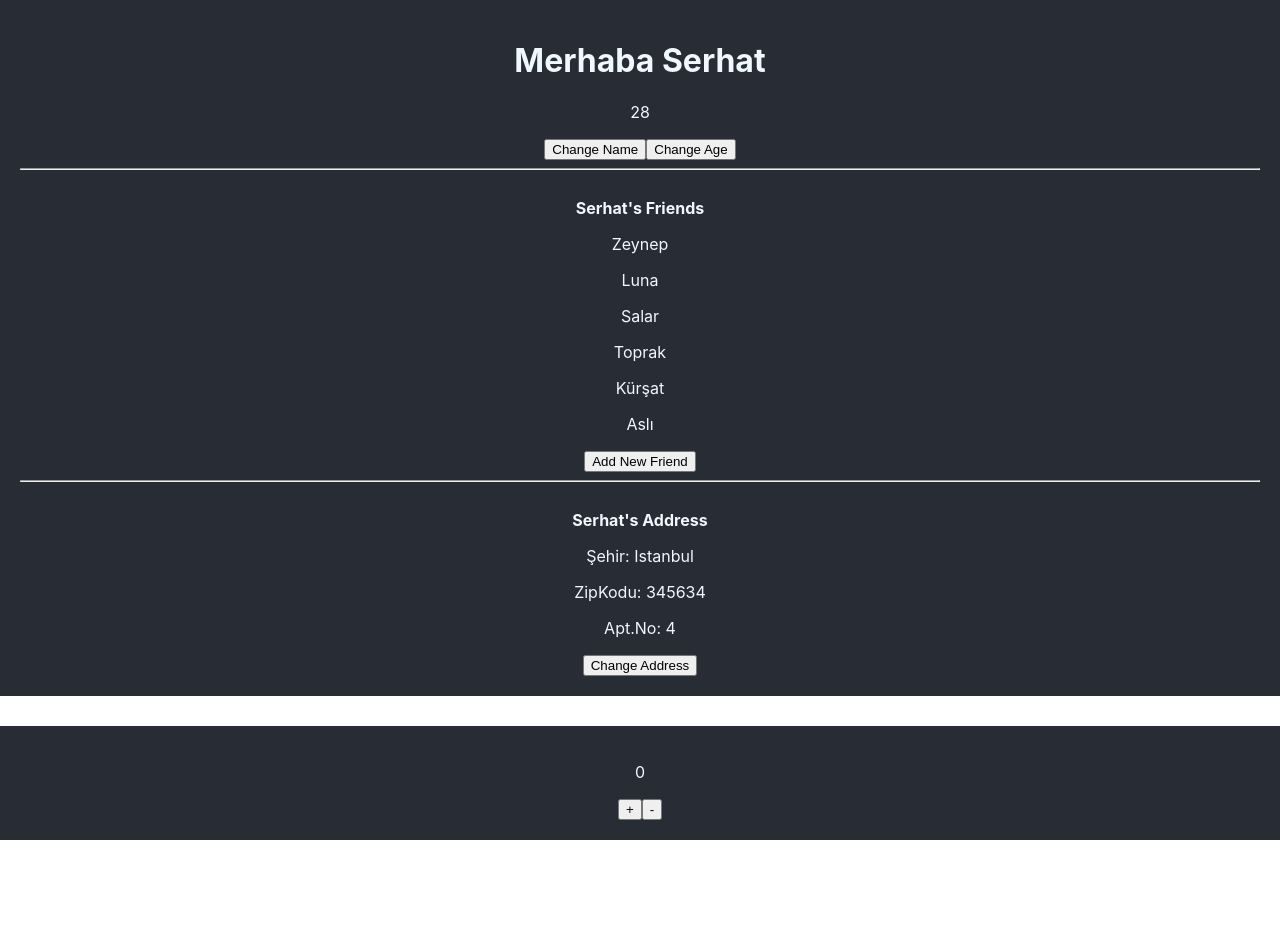
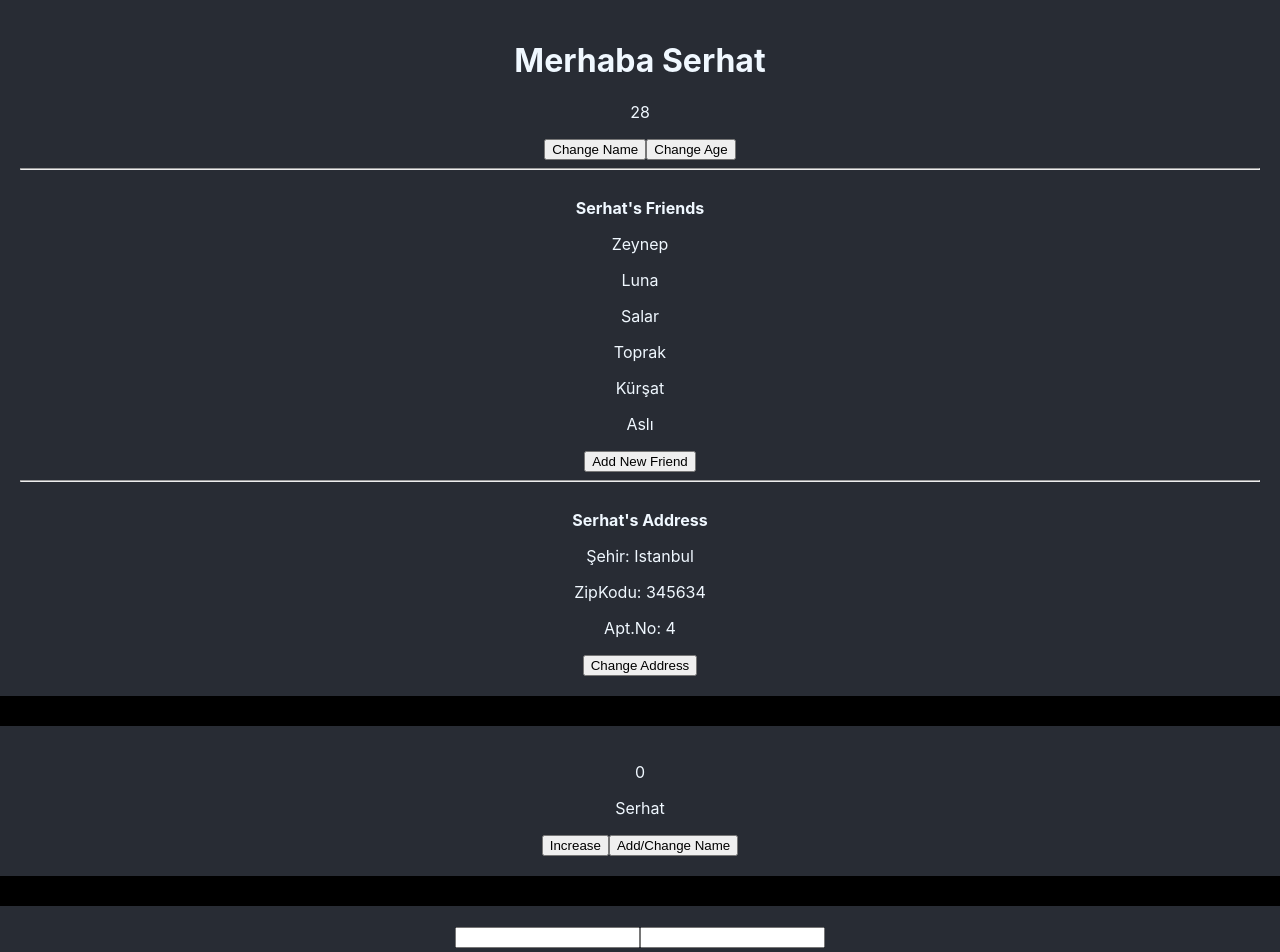
Before and after one commit to serhatbek/react-app-state, a React (Create React App) app: page / in a window 1280 px wide. Shown: the top 952 px of the page. Before the commit the page ends 850 px from the top, so only its background shows below. Built offline with nearby package versions, Linux system fonts and the light colour scheme.

Commit message:
Learning useEffect hook

```diff
--- a/src/App.css
+++ b/src/App.css
@@ -1,5 +1,6 @@
 .App {
   text-align: center;
+  background-color: black;
 }
 
 .App-logo {
--- a/src/App.js
+++ b/src/App.js
@@ -2,11 +2,17 @@ import './App.css';
 
 import Name from './Name';
 import Counter from './Counter';
+import Input from './Input';
+import MountComponent from './MountComponent';
 
 function App() {
   return (
     <div className='App'>
       <Name />
+      <br />
+      <MountComponent />
+      <br />
+      <Input />
       <br />
       <Counter />
     </div>
--- /dev/null
+++ b/src/Input.js
@@ -0,0 +1,20 @@
+import { useState } from 'react';
+
+const Input = () => {
+  const [form, setForm] = useState({ name: '', surname: '' });
+
+  const onInputChange = (e) => {
+    setForm({ ...form, [e.target.name]: e.target.value });
+  };
+
+  return (
+    <div className='wrapper'>
+      <input name='name' value={form.name} onChange={onInputChange} />
+      <input name='surname' value={form.surname} onChange={onInputChange} />
+      <br />
+      {form.name} {form.surname}
+    </div>
+  );
+};
+
+export default Input;
--- /dev/null
+++ b/src/MountComponent.js
@@ -0,0 +1,34 @@
+import { useState, useEffect } from 'react';
+
+/**
+ * ! Hook yapıları (@useState, @useEffect...) asla if koşullandırmaları içerisinde olmamalı!
+ * * useEffect ile state deki değişimleri yakalıyoruz.
+ * ? useEffect(() => { }); Komponentdeki herhangi bir state güncellendiğinde yakalar
+ * > useEffect(() => { }, []); Komponentin mount edildiği(oluşturulduğu, yüklendiği) anı yakalar
+ * * useEffect(() => {}, [number, name]); İstediğimiz state değişimleri takibi için dependency array içinerisine stateleri ekliyoruz
+
+ */
+
+const MountComponent = () => {
+  const [number, setNumber] = useState(0);
+  const [name, setName] = useState('Serhat');
+
+  useEffect(() => {
+    console.log('Number State Güncellendi');
+  }, []);
+
+  useEffect(() => {
+    console.log('Component Mount/ReRender Edildi');
+  }, [number]);
+
+  return (
+    <div className='wrapper'>
+      <p>{number}</p>
+      <p>{name}</p>
+      <button onClick={() => setNumber(number + 1)}>Increase</button>
+      <button onClick={() => setName('Toprak')}>Add/Change Name</button>
+    </div>
+  );
+};
+
+export default MountComponent;
```
Also changed, not shown: src/Counter2.js (added, +25 -0 lines).
